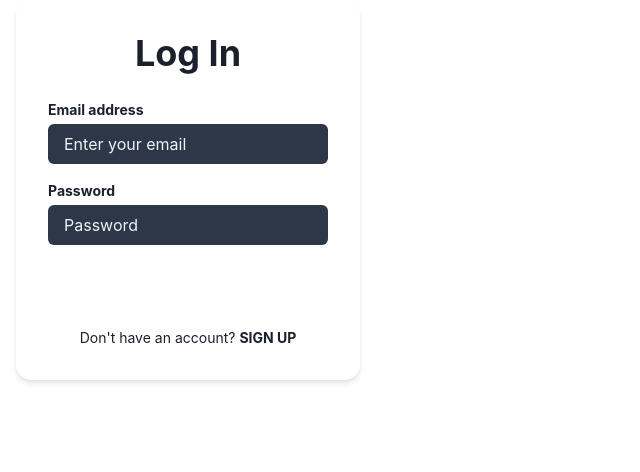
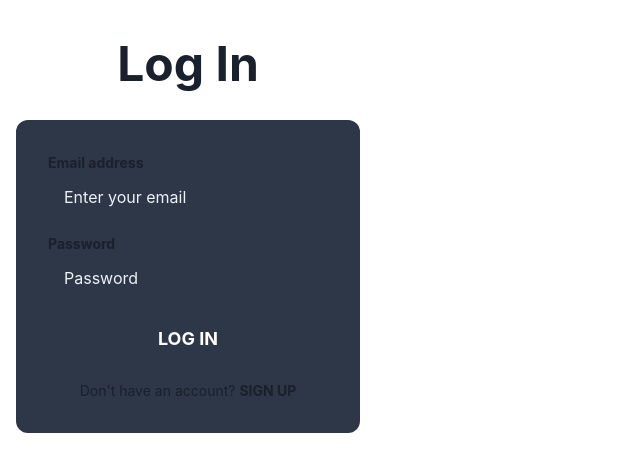
Before and after one commit to Ojoxux/DarkRealm, a React (Vite) app: page / in a window 1280 px wide. Shown: the top 472 px of the page, without its empty margins (0-640 px from the left). Built offline with nearby package versions, Linux system fonts and the light colour scheme.

Commit message:
style🎨: Templateコンポーネントのスタイル調整

```diff
--- a/src/components/templates/AuthTemplate.tsx
+++ b/src/components/templates/AuthTemplate.tsx
@@ -9,14 +9,14 @@ export const AuthTemplate: React.FC<AuthTemplateProps> = ({
   title,
   children,
 }) => (
-  <Container maxW="md" centerContent>
-    <Box width="100%" p={8} borderRadius="15px" boxShadow="md" bg="white">
-      <VStack spacing={6}>
-        <Heading as="h1" size="xl">
-          {title}
-        </Heading>
+  <Container maxW="md" centerContent py={10}>
+    <VStack spacing={8} width="100%">
+      <Heading as="h1" size="2xl" textAlign="center">
+        {title}
+      </Heading>
+      <Box width="100%" p={8} borderRadius="xl" bg="gray.700">
         {children}
-      </VStack>
-    </Box>
+      </Box>
+    </VStack>
   </Container>
 );
```
